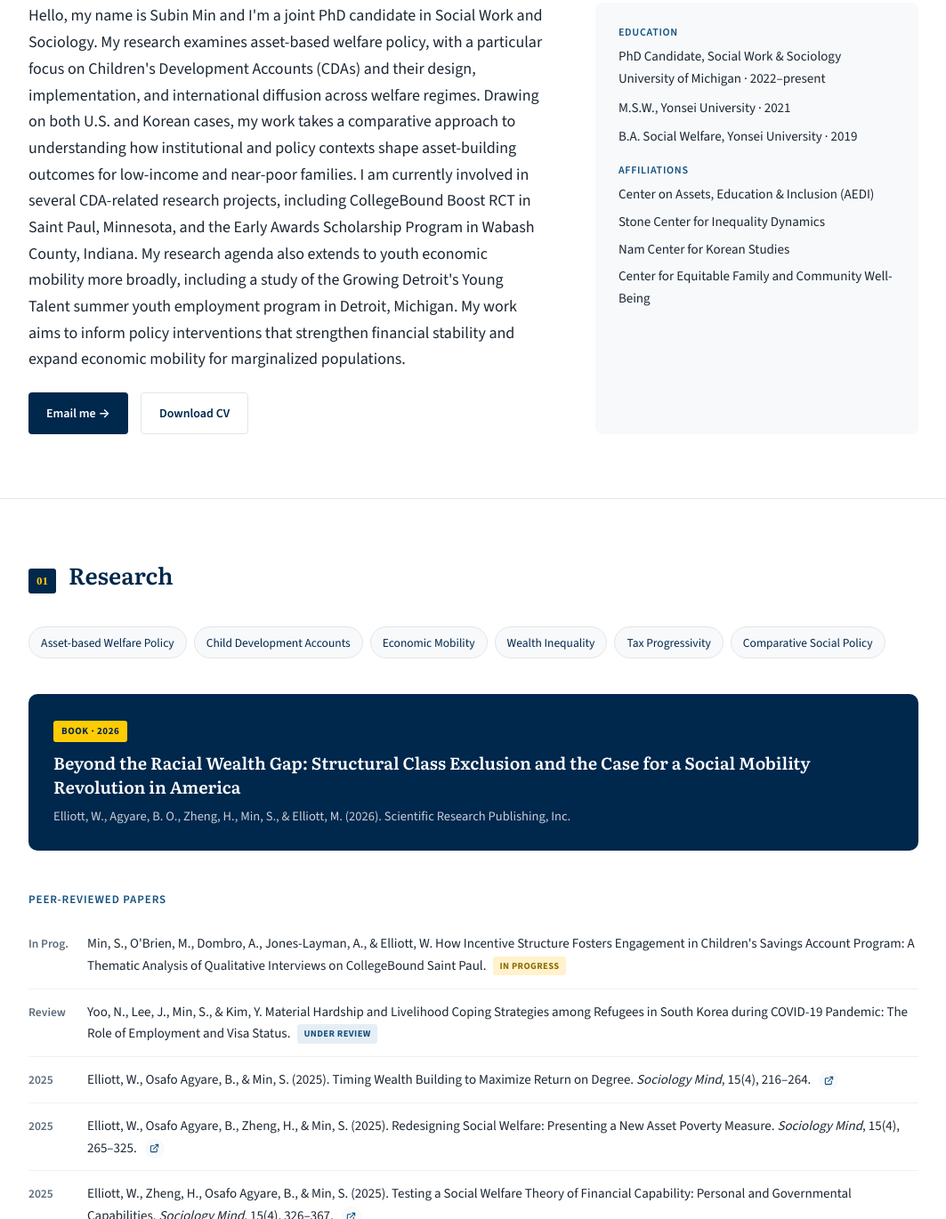
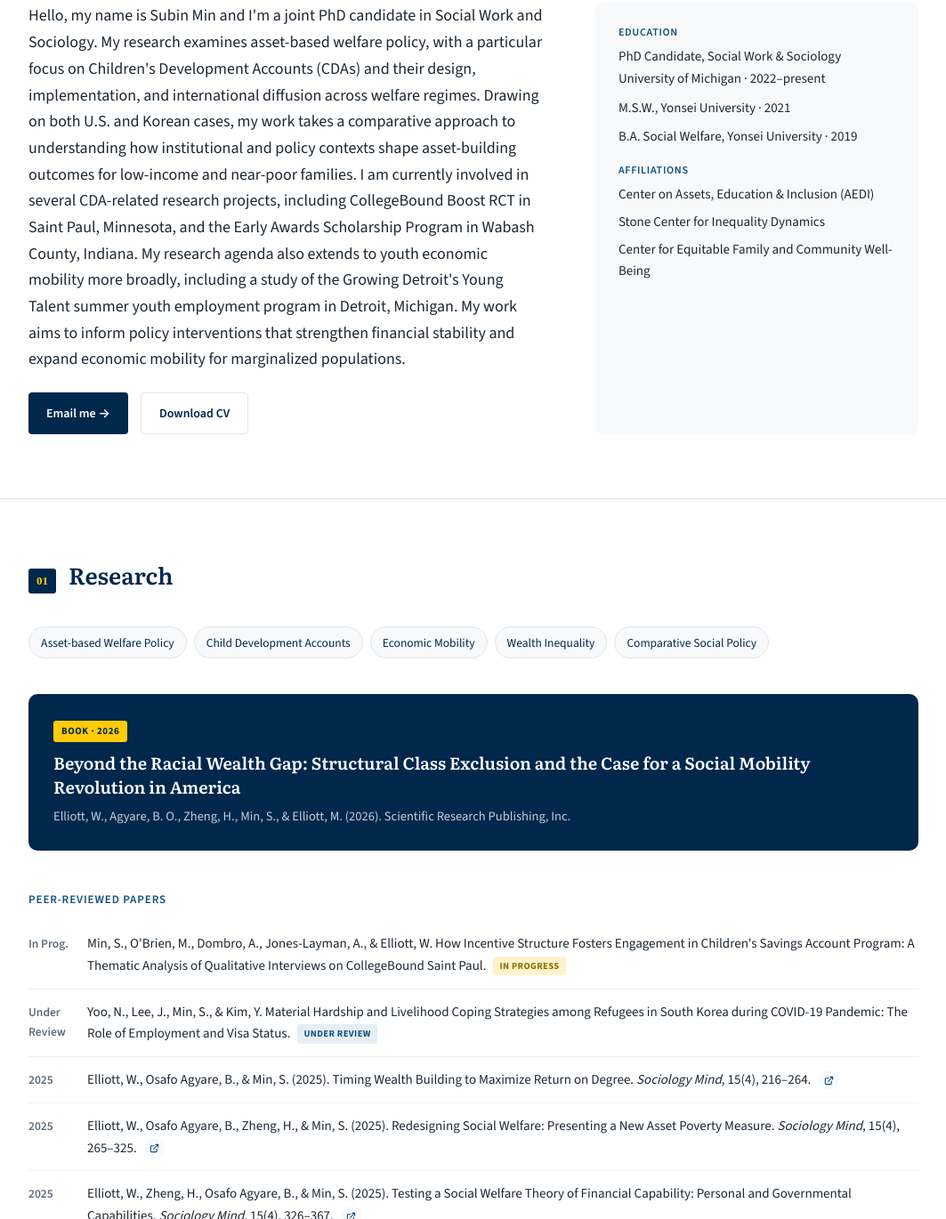
Before and after one commit to subinminn/bio, a plain HTML site: page index.html in a window 1280 px wide. Shown: the part 390-1760 px from the top of the page at 89% size, without its empty margins (108-1171 px from the left). Drawn offline with nearby package versions, Linux system fonts and the light colour scheme.

Commit message:
Update index.html

```diff
--- a/index.html
+++ b/index.html
@@ -180,7 +180,6 @@
         <div class="fk">Affiliations</div>
         <div class="fv">Center on Assets, Education &amp; Inclusion (AEDI)</div>
         <div class="fv" style="margin-top:6px">Stone Center for Inequality Dynamics</div>
-        <div class="fv" style="margin-top:6px">Nam Center for Korean Studies</div>
         <div class="fv" style="margin-top:6px">Center for Equitable Family and Community Well-Being</div>
       </div>
     </div>
@@ -196,7 +195,6 @@
       <span>Child Development Accounts</span>
       <span>Economic Mobility</span>
       <span>Wealth Inequality</span>
-      <span>Tax Progressivity</span>
       <span>Comparative Social Policy</span>
     </div>
 
@@ -215,7 +213,7 @@
         <div class="body">Min, S., O'Brien, M., Dombro, A., Jones-Layman, A., &amp; Elliott, W. How Incentive Structure Fosters Engagement in Children's Savings Account Program: A Thematic Analysis of Qualitative Interviews on CollegeBound Saint Paul.<span class="badge progress">In Progress</span></div>
       </li>
       <li class="pub-item">
-        <div class="yr">Review</div>
+        <div class="yr">Under Review</div>
         <div class="body">Yoo, N., Lee, J., Min, S., &amp; Kim, Y. Material Hardship and Livelihood Coping Strategies among Refugees in South Korea during COVID-19 Pandemic: The Role of Employment and Visa Status.<span class="badge review">Under Review</span></div>
       </li>
       <li class="pub-item">
```
